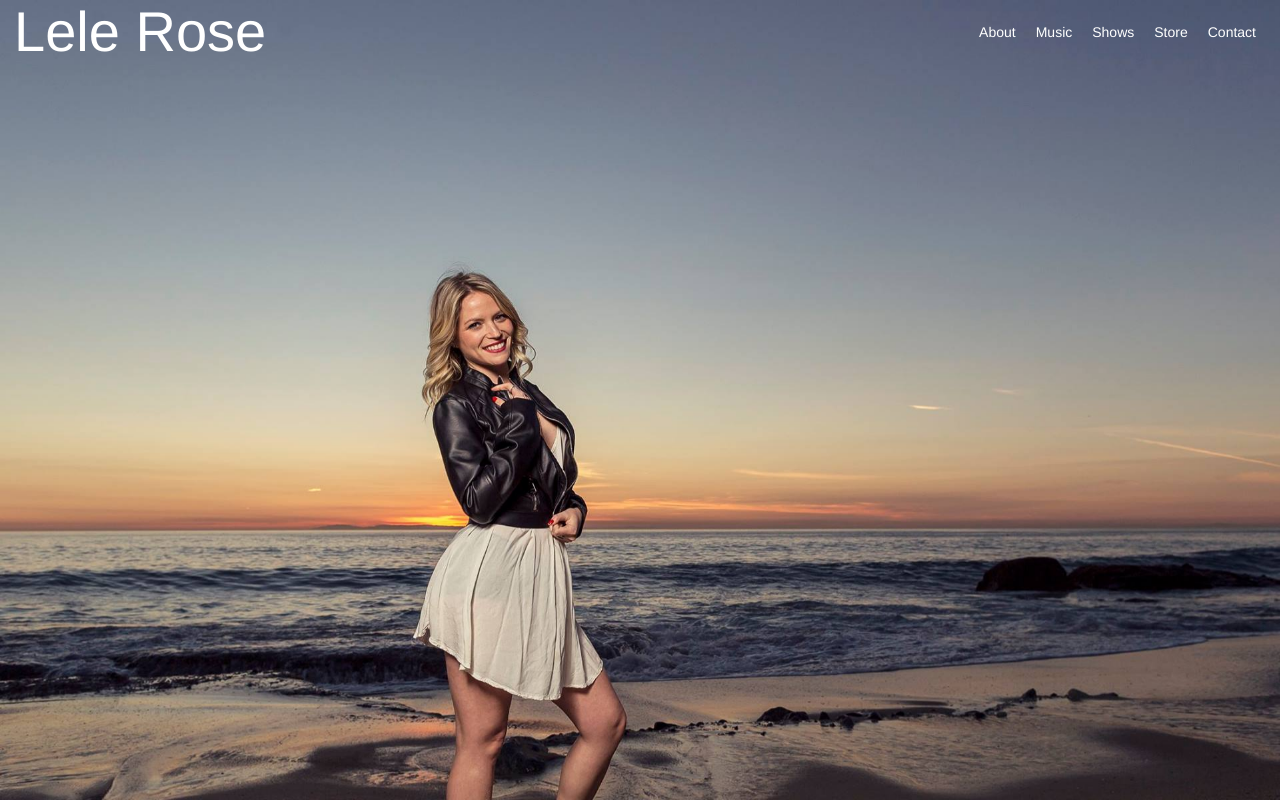
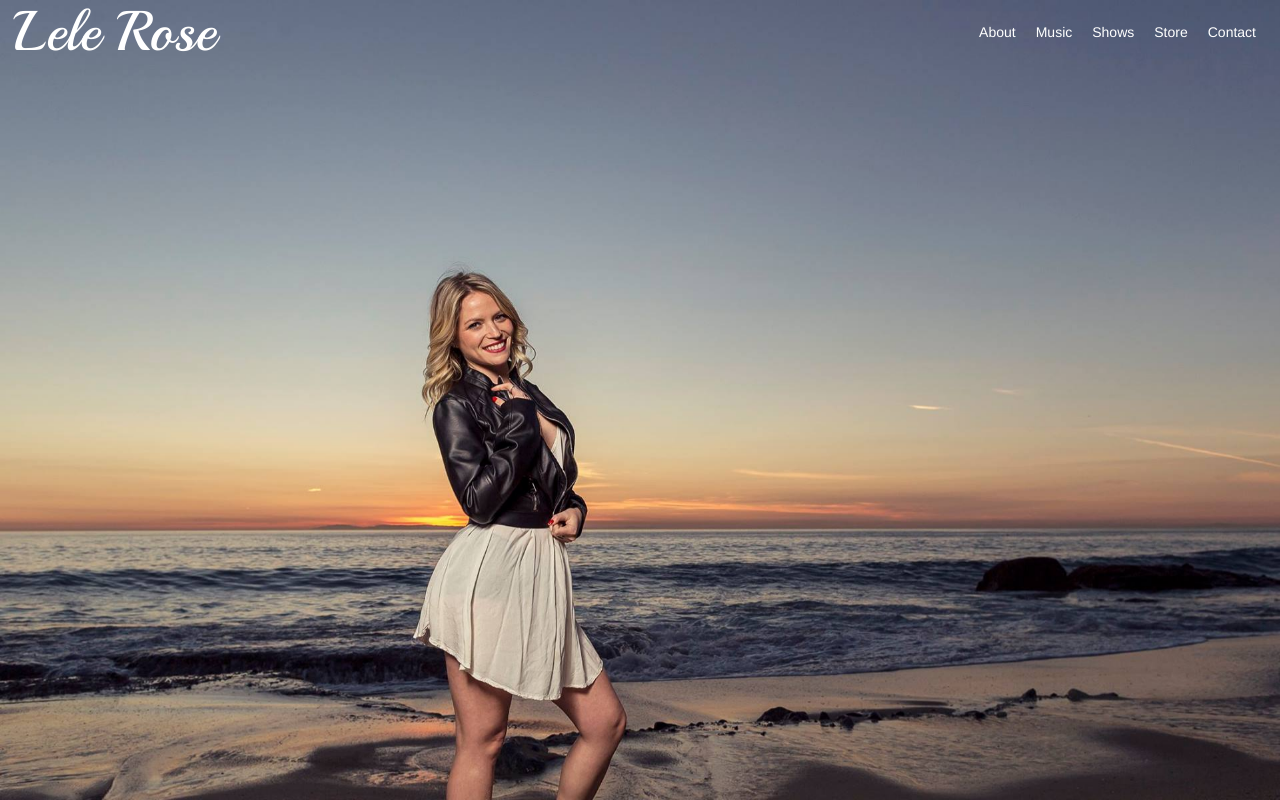
Before and after one commit to AT89/lele, a plain HTML site: page index.html in a window 1280 px wide. Drawn offline with nearby package versions, Linux system fonts and the light colour scheme.

Commit message:
add font to h1

```diff
--- a/css/style.css
+++ b/css/style.css
@@ -1,3 +1,4 @@
+@import url('https://fonts.googleapis.com/css?family=Playball|Playfair+Display+SC');
 
 img.bg {
   min-height: 100%;
@@ -28,6 +29,8 @@ img.bg {
 }
 #lele {
   font-size: 4em;
+  /*font-family: 'Playfair Display SC', serif;*/
+  font-family: 'Playball', cursive;
 }
 .menu {
   display: flex;
```
